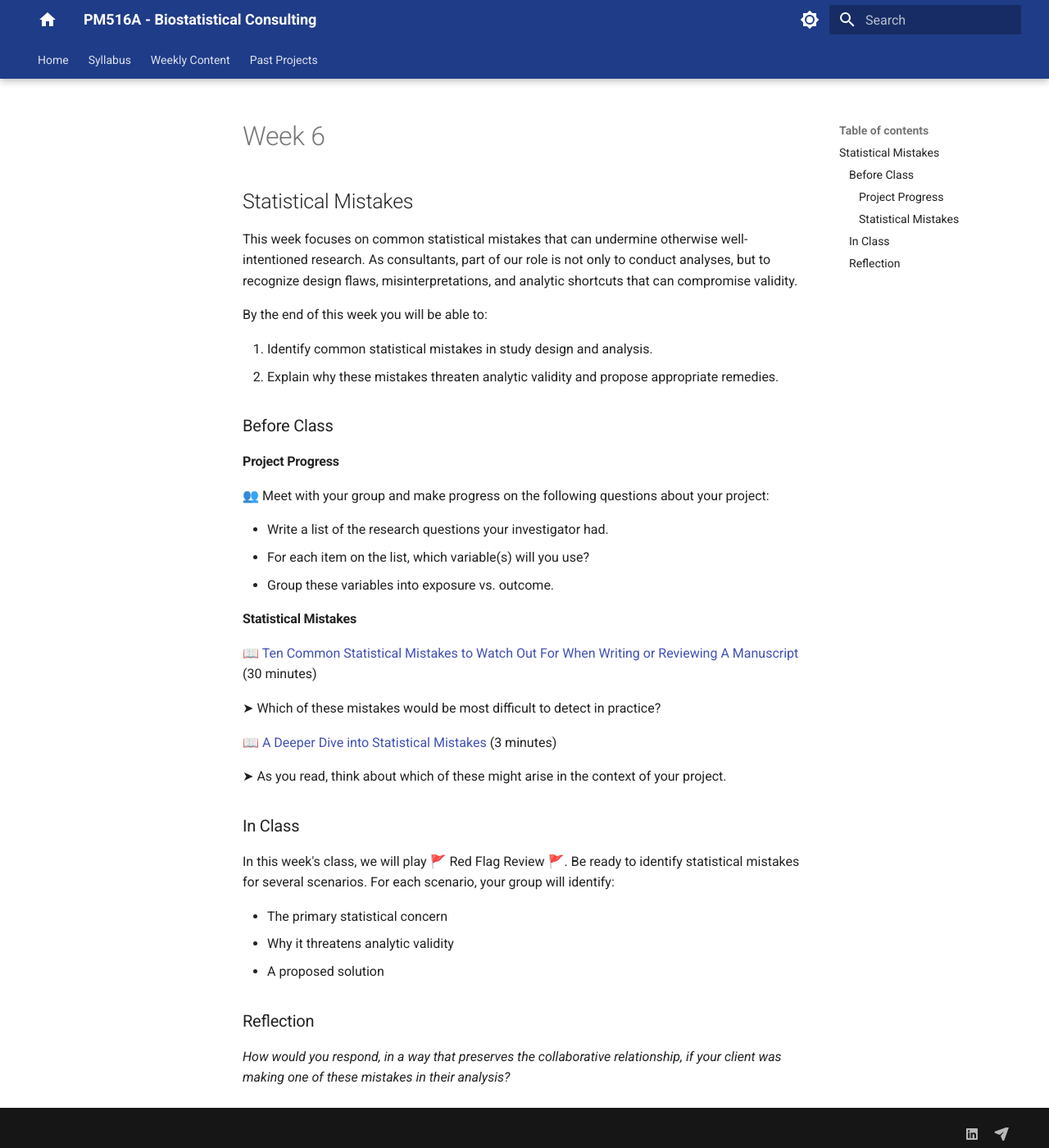
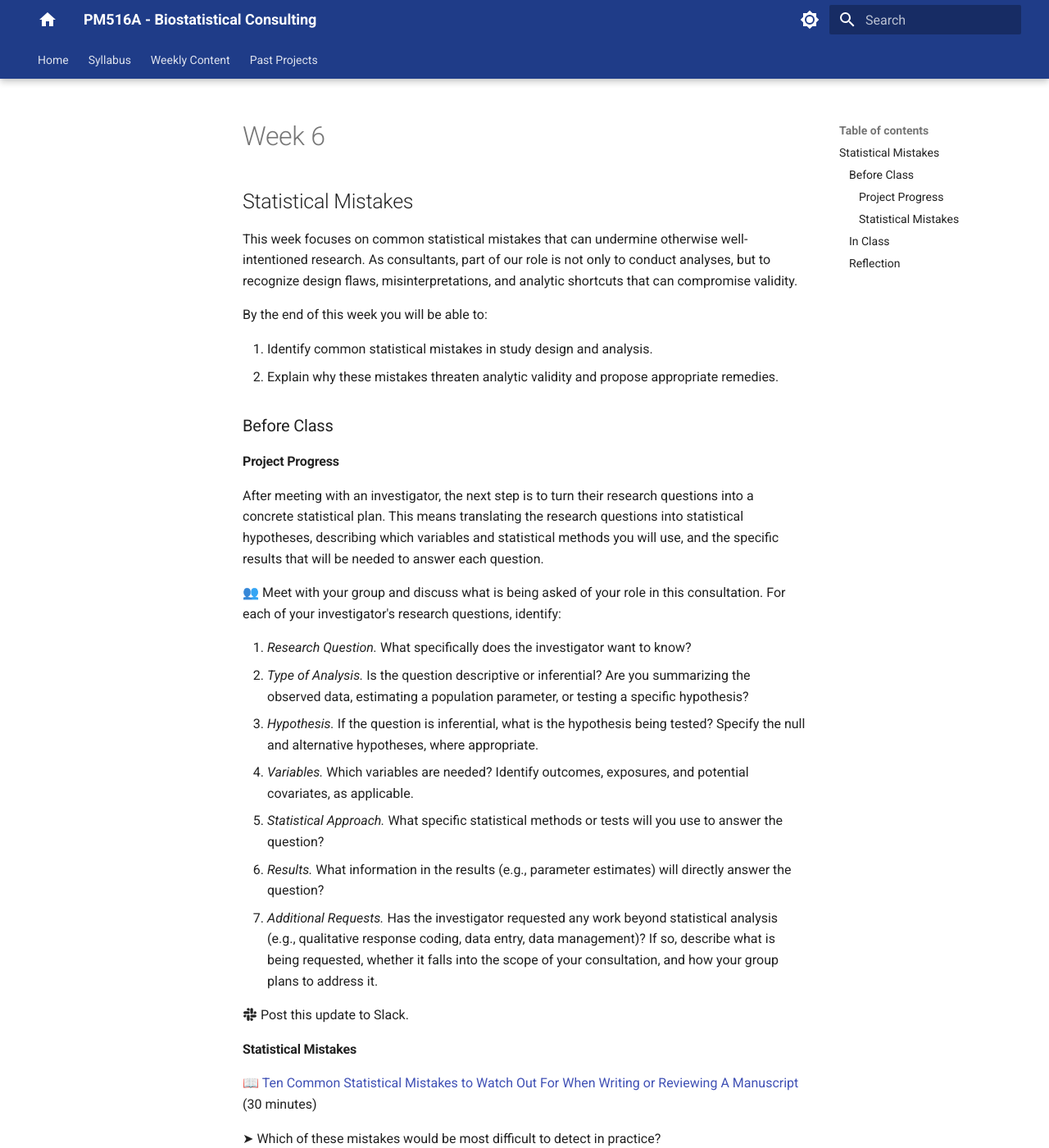
Before and after one commit to USCbiostats/PM516A, an MkDocs documentation site: the page built from docs/content/week6.md, in a window 1280 px wide and 1400 px high. Shown: the whole window at 82% size. Built offline with MkDocs 1.6.1 and Material for MkDocs 9.7.7, drawn with Linux system fonts in a browser that asks for light colours; comment, search, counter and statistics services are not loaded.

Commit message:
update week 6

```diff
--- a/docs/content/week6.md
+++ b/docs/content/week6.md
@@ -13,11 +13,19 @@ By the end of this week you will be able to:
 
 #### Project Progress
 
-👥 Meet with your group and make progress on the following questions about your project:
+After meeting with an investigator, the next step is to turn their research questions into a concrete statistical plan. This means translating the research questions into statistical hypotheses, describing which variables and statistical methods you will use, and the specific results that will be needed to answer each question.
 
-* Write a list of the research questions your investigator had.
-* For each item on the list, which variable(s) will you use?
-* Group these variables into exposure vs. outcome.
+👥 Meet with your group and discuss what is being asked of your role in this consultation. For each of your investigator's research questions, identify:
+
+1. *Research Question.* What specifically does the investigator want to know?
+2. *Type of Analysis.* Is the question descriptive or inferential? Are you summarizing the observed data, estimating a population parameter, or testing a specific hypothesis?
+3. *Hypothesis.* If the question is inferential, what is the hypothesis being tested? Specify the null and alternative hypotheses, where appropriate.
+4. *Variables.* Which variables are needed? Identify outcomes, exposures, and potential covariates, as applicable.
+5. *Statistical Approach.* What specific statistical methods or tests will you use to answer the question?
+6. *Results.* What information in the results (e.g., parameter estimates) will directly answer the question?
+7. *Additional Requests.* Has the investigator requested any work beyond statistical analysis (e.g., qualitative response coding, data entry, data management)? If so, describe what is being requested, whether it falls into the scope of your consultation, and how your group plans to address it.
+
+:fontawesome-brands-slack: Post this update to Slack.
 
 #### Statistical Mistakes
 
```
Also changed, not shown: docs/projects.md (+4 -0 lines).
